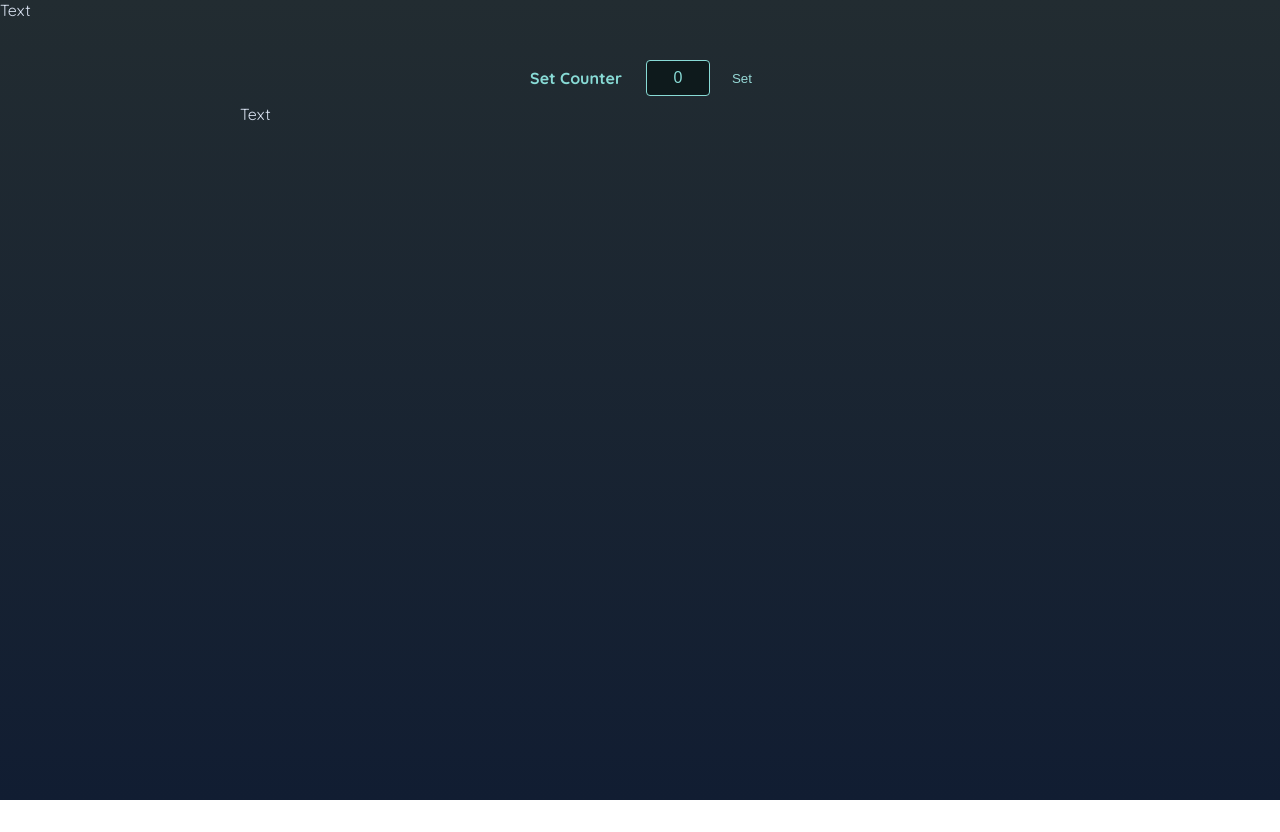
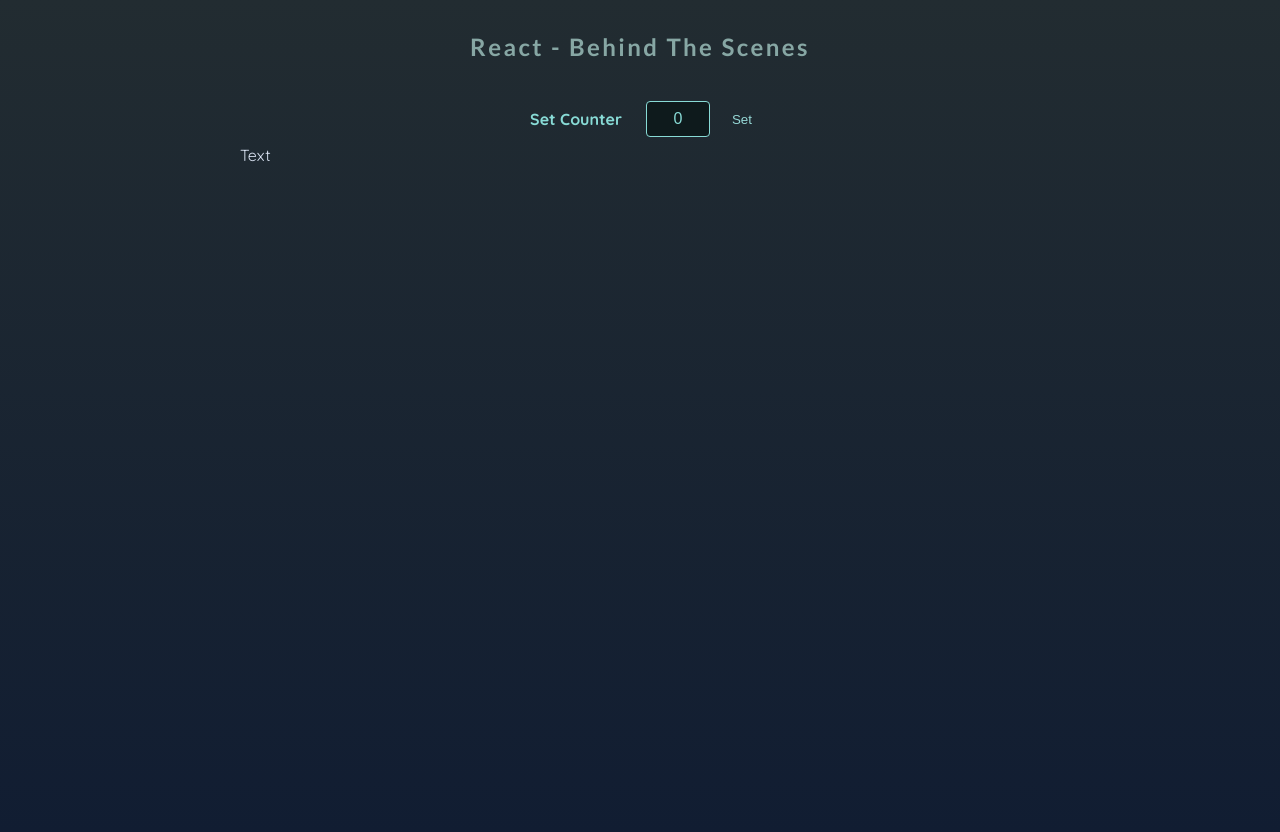
Before and after one commit to KozerT/react-counter, a React (Vite) app: page / in a window 1280 px wide. Before the commit the page ends 800 px from the top, so only its background shows below. Built offline with nearby package versions, Linux system fonts and the light colour scheme.

Commit message:
Implemented Header component and styles

```diff
--- a/src/components/Header.jsx
+++ b/src/components/Header.jsx
@@ -1,7 +1,13 @@
 import React from "react";
+import { log } from "../log.js";
 
 const Header = () => {
-  return <div>Text</div>;
+  log("<Header /> rendered", 1);
+  return (
+    <header id="main-header">
+      <h1>React - Behind The Scenes</h1>
+    </header>
+  );
 };
 
 export default Header;
```
Also changed, not shown: src/components/Counter/CounterHistory.jsx (+7 -0 lines), src/components/Counter/CounterOutput.jsx (+7 -0 lines), src/components/UI/IconButton.jsx (+7 -0 lines).
